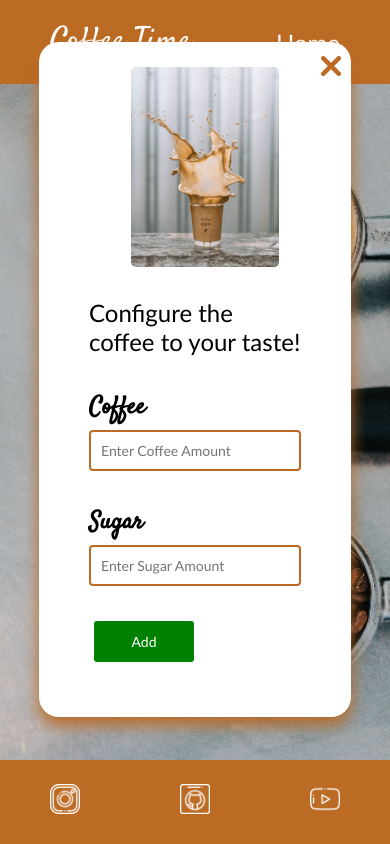
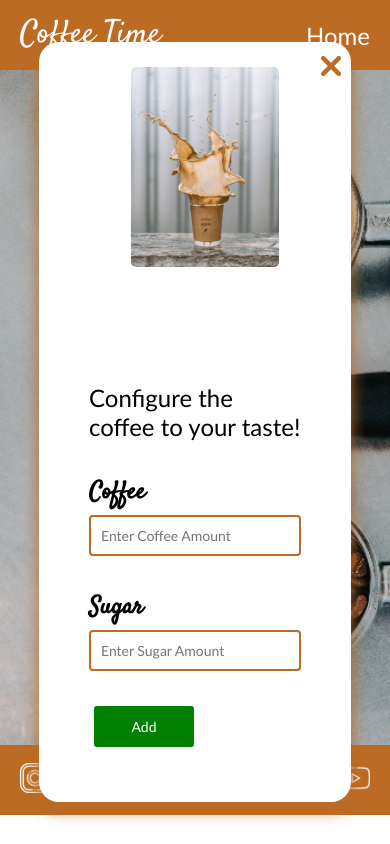
Before and after one commit to Ramoz007/coffeetime, a plain HTML site: page index.html in a window 390 px wide. Both pictures are taken after a click on the element "Configure". Drawn offline with Linux system fonts and the light colour scheme.

Commit message:
fixed height layout issues

```diff
--- a/styles.css
+++ b/styles.css
@@ -24,10 +24,10 @@ body{
 }
 nav{
   background-color: #BB6B24;
-  height: 10vh;
   display: flex;
+  min-height: 70px;
   justify-content: space-between;
-  padding: 0 50px;
+  padding: 10px 20px;
   align-items: center;
   color: white;
 }
@@ -84,9 +84,8 @@ span{
 
 /*main divs*/
 .main-left{
-  height: 80vh;
-  width: 100vw;
   display: flex;
+  min-height: 80vh;
   justify-content: space-around;
   align-items: center;
   background-image: url("./images/ingredients.png");
@@ -95,8 +94,7 @@ span{
 }
 .main-right{
   padding-left: 100px;
-  height: 80vh;
-  width: 100vw;
+  min-height: 80vh;
   display: none;
   justify-content: space-around;
   align-items: center;
@@ -154,12 +152,14 @@ span{
 /*footer*/
 footer{
   background-color: #BB6B24;
-  height: 10vh;
   display: flex;
   justify-content: space-between;
-  padding: 0 50px;
+  padding: 0px 20px;
+  height: 70px;
   align-items: center;
   color: white;
+  position: absolute;
+  width: 100%;
 }
 
 /*modal*/
@@ -308,14 +308,13 @@ input{
     width: 80%;
     height: 90vh;
     margin-left: 10vw;
-    display: flex;
+    display: none;
     flex-direction: column;
     position: fixed;
-    display: none;
     padding-top: 5vh;
   }
   .modal{
-    height: 80vh;
+    height: 90vh;
     display: flex;
     flex-direction: column;
   }
@@ -335,3 +334,14 @@ input{
     flex-direction: column;
   }
 }
+@media (max-height: 700px, min-width: 600px) {
+  .img-div{
+    display: none;
+  }
+  .modal-container{
+    height: 80vh;
+  }
+  .modal{
+    height: 80vh;
+  }
+}
```
